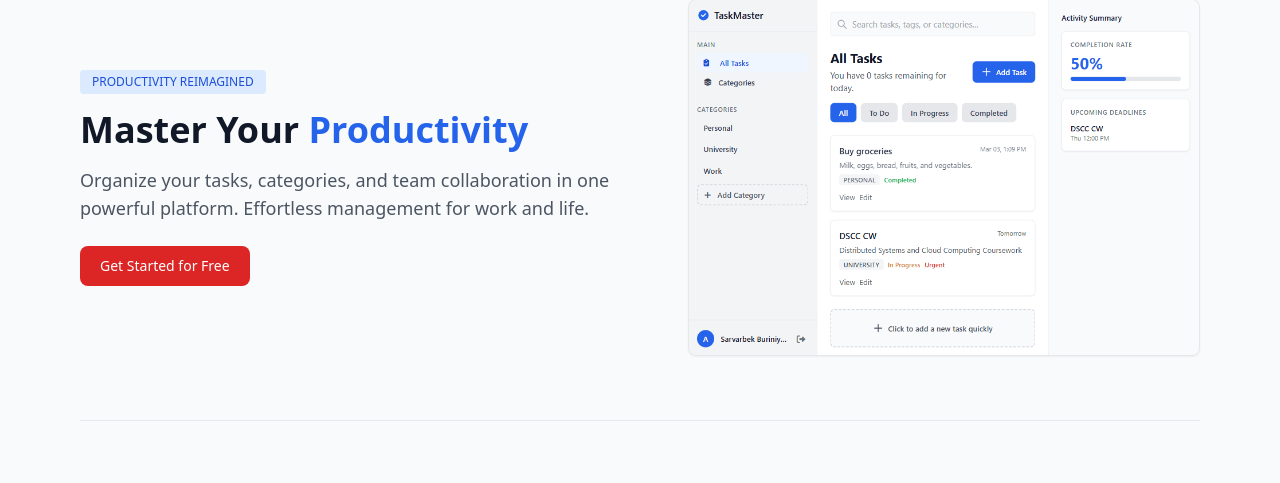
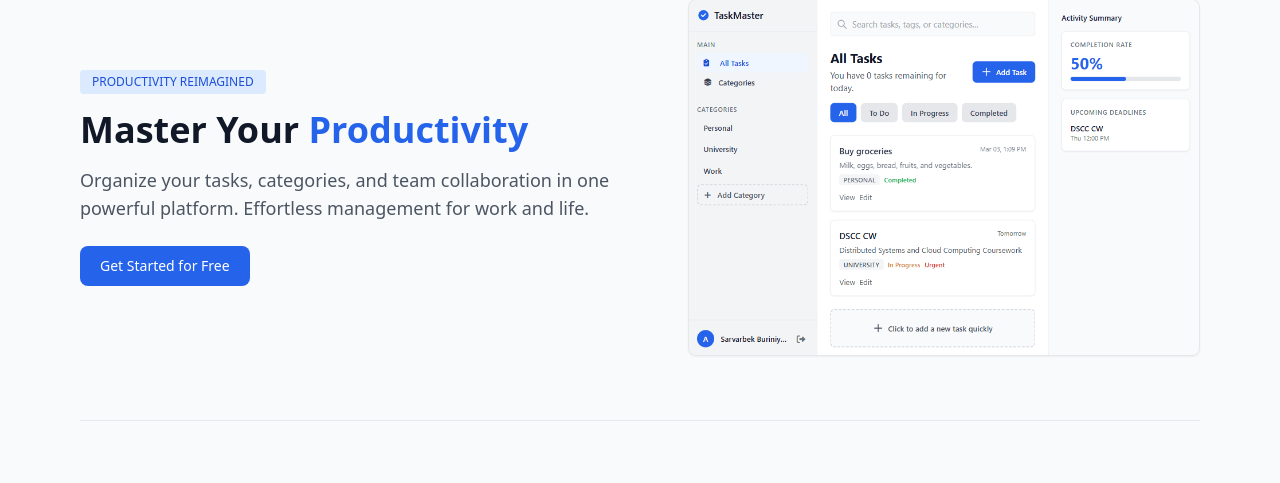
Before and after one commit to buriniyozovs/dscc-task-manager, a Django app: page / in a window 1280 px wide. Shown: the part 154-637 px from the top of the page. Run offline with Django 5.2, Linux system fonts and the light colour scheme; some libraries are stand-ins or nearby versions.

Commit message:
change button color

```diff
--- a/templates/landing.html
+++ b/templates/landing.html
@@ -17,7 +17,7 @@
                 for work and life.
             </p>
             <a href="{% url 'register' %}"
-                class="inline-flex items-center rounded-lg bg-red-600 px-5 py-2.5 text-sm font-medium text-white hover:bg-blue-700">
+                class="inline-flex items-center rounded-lg bg-blue-600 px-5 py-2.5 text-sm font-medium text-white hover:bg-blue-700">
                 Get Started for Free
             </a>
         </div>
```
